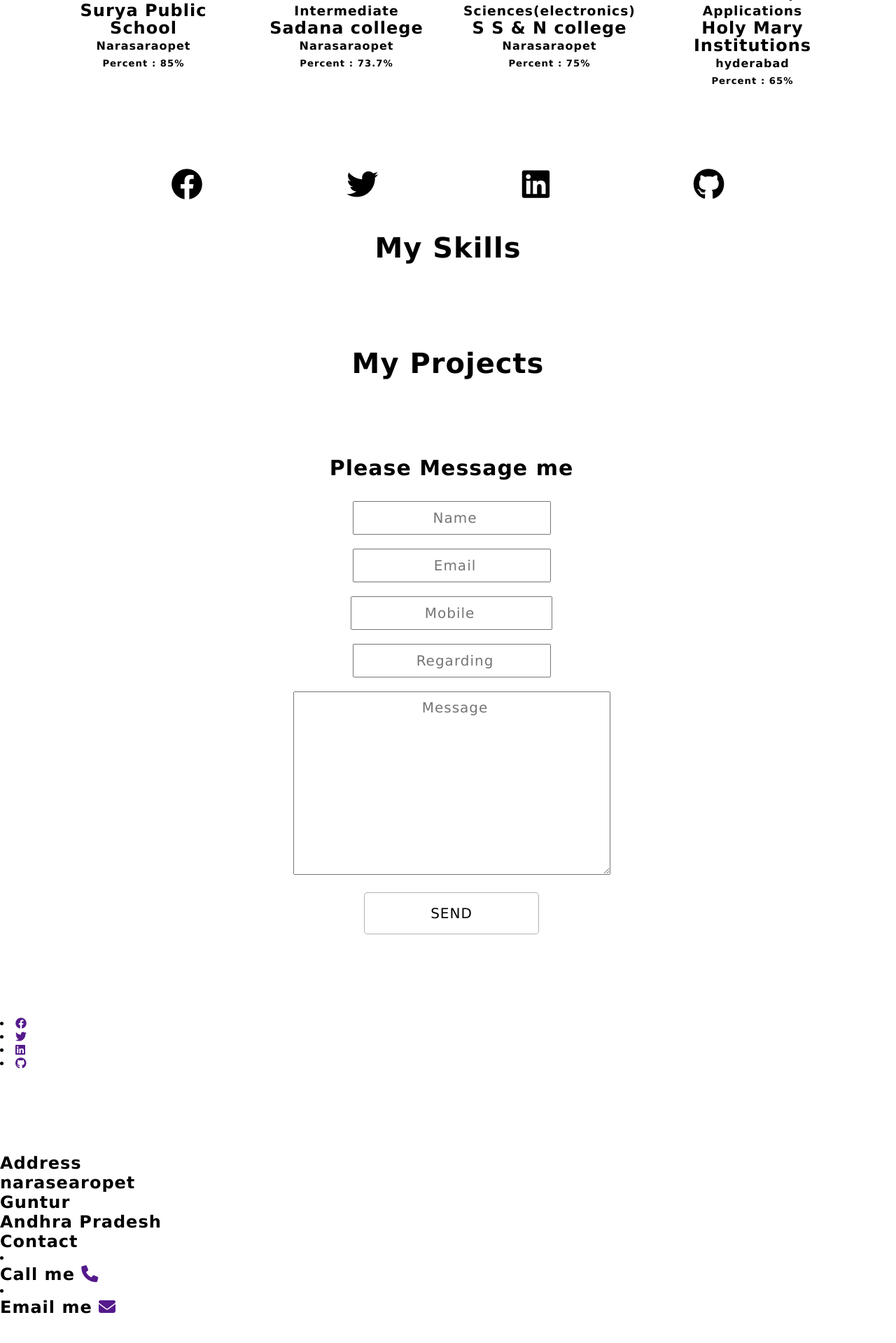
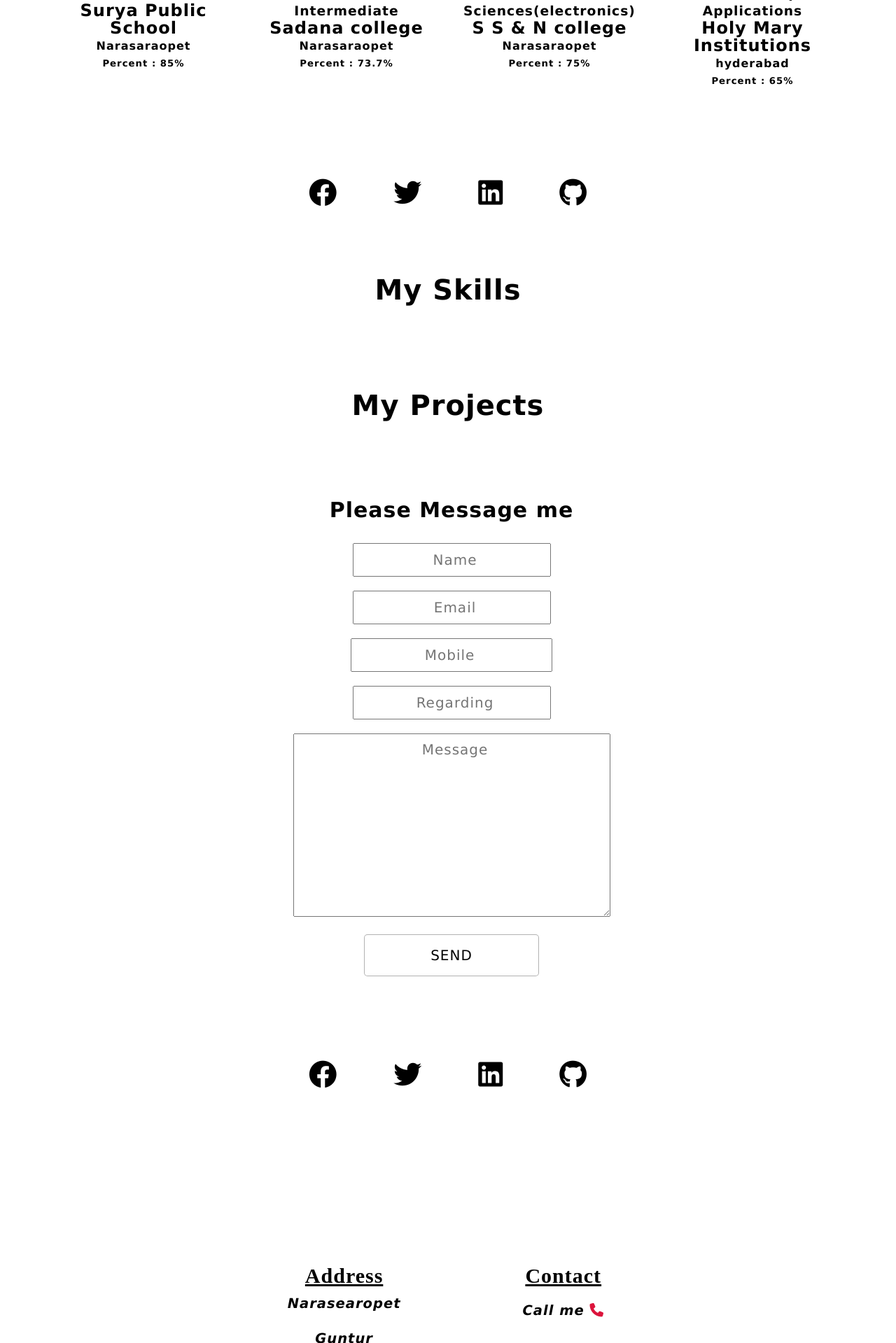
Before and after one commit to trinadhravuri/trinadhprofile, a Django app: page /home in a window 1280 px wide; the page is wider, and only the part inside the window is pictured. Shown: the part 1641-3560 px from the top of that part at 70% size. Before the commit the page ends 3518 px from the top of that part, so only its background shows below. Run offline with Django 4.2, Linux system fonts and the light colour scheme; some libraries are stand-ins or nearby versions.

Commit message:
added some updates

```diff
--- a/myprofile/templates/myprofile/home.html
+++ b/myprofile/templates/myprofile/home.html
@@ -210,6 +210,8 @@
         .social-links{
             position: relative;
             top: 50px;
+            padding-bottom: 30px;
+            margin-bottom: 20px;
         }
         .social-links ul{
             display: flex;
--- a/myprofile/templates/myprofile/includes/messages.html
+++ b/myprofile/templates/myprofile/includes/messages.html
@@ -2,7 +2,6 @@
     .message{
         margin:20px;
         padding: 20px;
-        border: 1px solid red;
         text-align: center;
         background-color: rgb(147, 190, 147);
         color: white;
@@ -12,7 +11,6 @@
   {% for message in messages %}
     <div class="alert alert-dismissible alert-success">
         <button type="button" class="close" data-dismiss="alert">
-            ×
             </button>
       <h1 class="message"><strong>{{message}}</strong></h1>
     </div>
--- a/myprofile/templates/myprofile/intro.html
+++ b/myprofile/templates/myprofile/intro.html
@@ -25,11 +25,13 @@
         font-size: 90px;
         margin:20px;
         padding: 20px;
+        text-shadow:0 15px 5px rgba(0,0,0,0.3);
     }
     .intro .matter .prof{
         font-size: 70px;
         margin: 30px;
         padding: 30px;
+        text-shadow:0 15px 5px rgba(0,0,0,0.3);
     }
     .intro .matter h3{
         font-size: 30px;
@@ -50,8 +52,12 @@
         color: white;
     }
     .intro img{
+        position: relative;
+        top: 60px;
         width: 700px;
         height: 800px;
+        box-shadow: 0 0 16px 6px rgba(0,0,0,0.3);
+        background-color: black;
     }
     .intro h4{
         font-size: 40px;
@@ -60,7 +66,7 @@
 </style>
 <section class="intro">
     <div>
-        <img src="{% static 'images/webprofile.png'%}" alt="">
+        <img src="{% static 'images/profile.jpg'%}" alt="">
     </div>
     <div class="matter">
         <h1 class="hello">Hello..!</h1>
--- a/myprofile/views.py
+++ b/myprofile/views.py
@@ -18,7 +18,7 @@ def home(request):
         form = EnquiryForm(request.POST)
         if form.is_valid():
             form.save()
-            messages.success(request,'Enquiry submitted successfully')
+            messages.success(request,'Enquiry submitted successfully.Thank You.')
             return redirect('enqsuc')
     context ={
         'skills':skills,
@@ -63,7 +63,7 @@ def contactme(request):
         form = EnquiryForm(request.POST)
         if form.is_valid():
             form.save()
-            messages.success(request,'Enquiry submitted successfully')
+            messages.success(request,'Enquiry submitted successfully.Thank You.')
             return redirect('enqsuc')
     context ={
         'form':form
--- a/templates/base.html
+++ b/templates/base.html
@@ -26,18 +26,19 @@
     }
     .header .home{
         display: flex;
-        justify-content: space-around;
+        flex-wrap: nowrap;
+        justify-content: center;
     }
     .header .home img{
-        height: 50px;
-        width: 50px;
+        height: 80px;
+        width: 80px;
+        border-radius: 50%;
     }
     .header .home{
         margin: 10px;
     }
     .header .home .name{
         padding: 10px;
-        margin: 20px;
         letter-spacing: 2px;
     }
     .header .nav ul{
@@ -69,11 +70,80 @@
         position: relative;
         top: 150px;
     }
+    /*footer*/
+    .footer{
+        display: flex;
+        flex-wrap: wrap;
+        text-align: center;
+        justify-content: center;
+        margin: 10px;
+        padding: 10px;
+    }
+    .add{
+        line-height: 30px;
+        margin: 30px;
+        padding: 30px;
+    }
+    .add ul li{
+        list-style: none;
+        padding: 10px;
+        font-size: 13px;
+        font-style: italic;
+    }
+    .add h1{
+        text-decoration: underline;
+        font-size: 30px;
+        font-family: 'Times New Roman', Times, serif;
+
+    }
+    .con{
+        line-height: 30px;
+        margin: 30px;
+        padding: 30px;
+    }
+    .con li{
+        list-style: none;
+        padding: 20px;
+        font-size: 13px;
+        font-style: italic;
+
+    }
+    .con li i{
+        color: crimson;
+    }
+    .con h1{
+        text-decoration: underline;
+        font-size: 30px;
+        font-family: 'Times New Roman', Times, serif;
+    }
+    /*social links*/
+    .social-links{
+        display: flex;
+        flex-wrap: wrap;
+        text-align: center;
+        justify-content: center;
+        align-items: center;
+    }
+    .social-links li{
+        list-style: none;
+    }
+    .social-links li a{
+        font-size: 40px;
+        margin-left: 20px;
+        margin-right: 20px;
+        padding-left: 20px;
+        padding-right: 20px;
+        color: black;
+    }
+    .social-links li a:active,
+    .social-links li a:hover{
+        color: crimson;
+    }
 </style>
 <body>
     <section class="header">
         <div class="home">
-            <img src="{% static 'images/webprofile.png' %}" alt="">
+            <img src="{% static 'images/123.png' %}" alt="">
             <h1 class="name"><span>T</span>rinadh <span>R</span>avuri</h1>
         </div>
         <div class="nav">
@@ -87,8 +157,6 @@
         </div>
     </section>
     <br>
-    <div class="message">
-    </div>
     {% block content %}
 
     {% endblock %}
@@ -102,20 +170,22 @@
     <br>
 
     <section class="footer">
-        <div>
-            <h2>Address</h2>
+        <div class="add">
+            <h1>Address</h1>
             <ul>
-                <li><h2>narasearopet</h2></li>
+                <li><h2>Narasearopet</h2></li>
                 <li><h2>Guntur</h2></li>
                 <li><h2>Andhra Pradesh</h2></li>
+                <li><h2>522601</h2></li>
             </ul>
         </div>
-        <div>
-            <h2>Contact</h2>
-            <li><h2>Call me <a href=""><i class="fa-solid fa-phone"></i></a></h2></li>
-            <li><h2>Email me <a href=""><i class="fa-solid fa-envelope"></i></a></h2></li>
+        <div class="con">
+            <h1>Contact</h1>
+            <li><h2>Call me <a href="tel:+917658962143"><i class="fa-solid fa-phone"></i></a></h2></li>
+            <li><h2>Email me <a href="mailto:trinadh.ravz@gmail.com"><i class="fa-solid fa-envelope"></i></a></h2></li>
         </div>
     </section>
 </body>
 <script src="{% static 'styles/intro.js'%}"></script>
+<script src="https://maxcdn.bootstrapcdn.com/bootstrap/3.4.1/js/bootstrap.min.js"></script>
 </html>
```
Also changed, not shown: myprofile/templates/myprofile/singleproject.html (+46 -13 lines), myprofile/static/images/123.png (added), myprofile/static/images/backrem.png (added), myprofile/static/images/profile.jpg (added).
